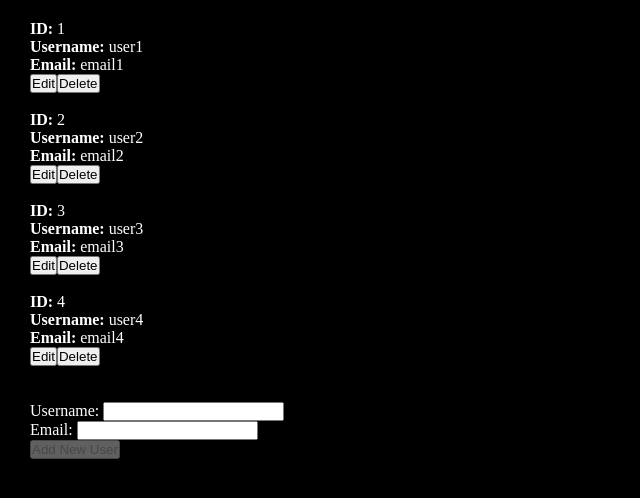
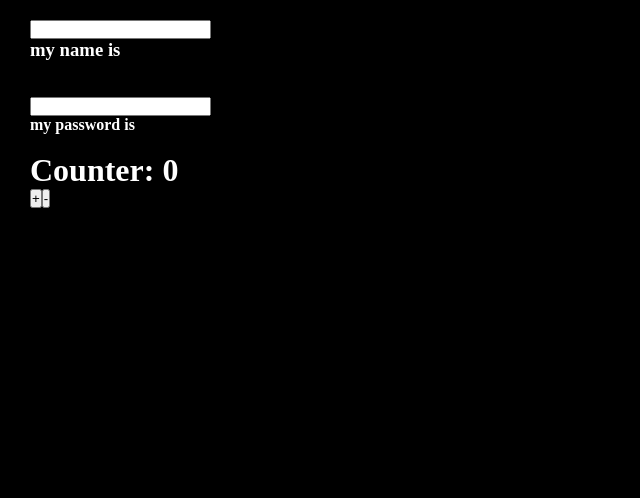
Before and after one commit to shivamsinghAIMLops32/reactScrimba, a React (Vite) app: page / in a window 1280 px wide. Shown: the top 498 px of the page, without its empty margins (0-640 px from the left). Built offline with nearby package versions, Linux system fonts and the light colour scheme.

Commit message:
usereducer Hook

```diff
--- a/src/App.jsx
+++ b/src/App.jsx
@@ -1,57 +1,12 @@
-import React, { useState } from "react";
-import UserDetails from "./components/UserDetails";
+import React from "react";
+import UserReducerComponent from "./components/UserReducerComponent";
 
-const App = () => {
-  const [users, setUsers] = useState([
-    { id: 1, username: "user1", email: "email1" },
-    { id: 2, username: "user2", email: "email2" },
-    { id: 3, username: "user3", email: "email3" },
-    { id: 4, username: "user4", email: "email4" },
-  ]);
-
-  const [newUser, setNewUser] = useState({
-    username: "",
-    email: "",
-  });
-
-  const addingNewUser = () => {
-    const newId = users.length > 0 ? users[users.length - 1].id + 1 : 1;
-    setUsers([...users, { id: newId, ...newUser }]);
-    setNewUser({ username: "", email: "" }); // Reset newUser
-  };
-
+const User = () => {
   return (
-    <>
-      {users.map((user) => (
-        <UserDetails user={user} key={user.id} setUsers={setUsers} />
-      ))}
-      <br />
-
-      <label htmlFor="username">Username: </label>
-      <input
-        type="text"
-        id="newUser"
-        name="newUser"
-        value={newUser.username}
-        onChange={(e) => setNewUser({ ...newUser, username: e.target.value })}
-      />
-      <br />
-
-      <label htmlFor="email">Email: </label>
-      <input
-        type="email"
-        id="newEmail"
-        name="newEmail"
-        value={newUser.email}
-        onChange={(e) => setNewUser({ ...newUser, email: e.target.value })}
-      />
-      <br />
-
-      <button onClick={addingNewUser} disabled={!newUser.username || !newUser.email}>
-        Add New User
-      </button>
-    </>
+    <div>
+      <UserReducerComponent />
+    </div>
   );
 };
 
-export default App;
+export default User;
--- /dev/null
+++ b/src/components/UserReducerComponent.jsx
@@ -0,0 +1,68 @@
+import React from "react";
+import { useReducer } from "react";
+
+
+// so basically user reducer takes and reducer function which can be implemented via switch case
+// the reducer function takes state and action parameter
+// where the {action.type} is the action parameter is passed in switch and action.payload is the payload given in input field
+// {state.theVariableNameorintialstatename} is used to acced the value or state variable
+const reducer = (state, action) => {
+  switch (action.type) {
+    case "increment":
+      return { ...state, count: state.count + 1 };
+
+    case "decrement":
+      return { ...state, count: state.count - 1 };
+
+    case "newUserInput":
+      return { ...state, userInput: action.payload }; // action.payload would be dispatched
+
+    case "toggleColor":
+      return { ...state, color: !state.color };
+
+    case "changePassword":
+      return { ...state, userPassword: action.payload };
+
+    default:
+      throw new Error("Invalid action");
+  }
+};
+
+const UserReducerComponent = () => {
+  const [state, dispatch] = useReducer(reducer, {
+    count: 0,
+    userInput: "",
+    userPassword: "",
+    color: false,
+  });
+  return (
+    <>
+      <input
+        type="text"
+        value={state.userInput}
+        onChange={(e) =>
+          dispatch({ type: "newUserInput", payload: e.target.value })
+        }
+      />
+      <br />
+
+      <h3>{` my name is ${state.userInput}`}</h3>
+      <br />
+      <br />
+      <input
+        type="password"
+        value={state.userPassoword}
+        onChange={(e) =>
+          dispatch({ type: "changePassword", payload: e.target.value })
+        }
+      />
+      <h4>{`my password is ${state.userPassword}`}</h4>
+      <br />
+      <h1>Counter: {state.count}</h1>
+      <button onClick={() => dispatch({ type: "increment" })}>+</button>
+      <button onClick={() => dispatch({ type: "decrement" })}>-</button>
+    </>
+  );
+};
+
+export default UserReducerComponent;
```
